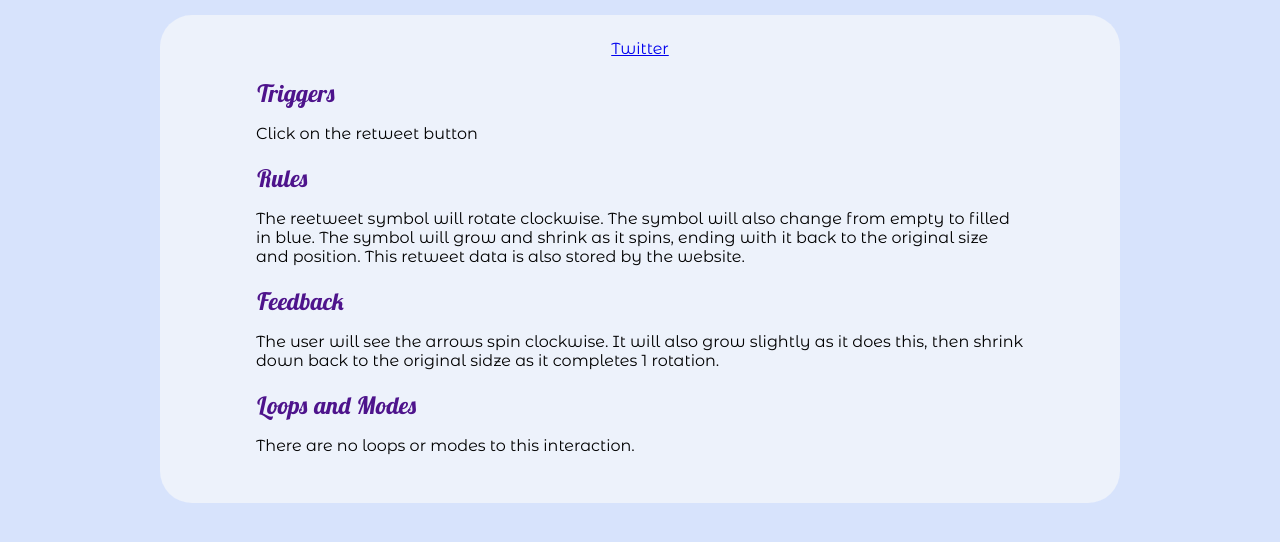
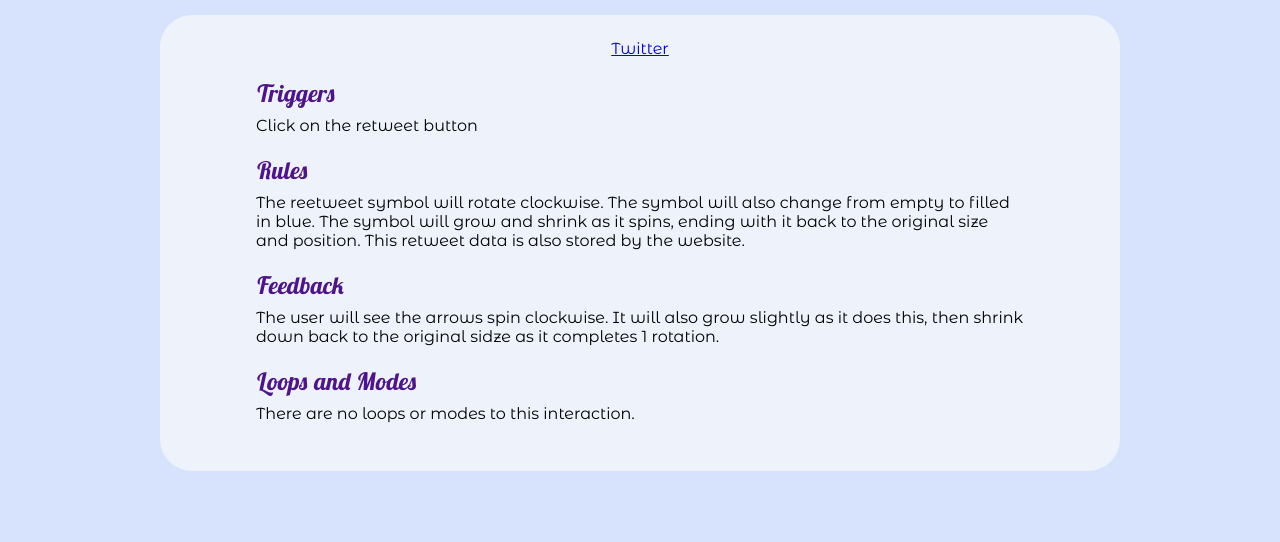
Before and after one commit to Izzy-Heal/idm241-iah33, a plain HTML site: page alpha_des.html in a window 1280 px wide. Shown: the part 78-620 px from the top of the page. Drawn offline with Linux system fonts and the light colour scheme.

Commit message:
Update style.css

```diff
--- a/style.css
+++ b/style.css
@@ -22,7 +22,7 @@ h1, h2{
 }
 h2{
     margin-left: 10%;
-    margin-bottom: 1rem;
+    margin-bottom: .5rem;
 }
 div{
     background-color: #edf2fb;
```
